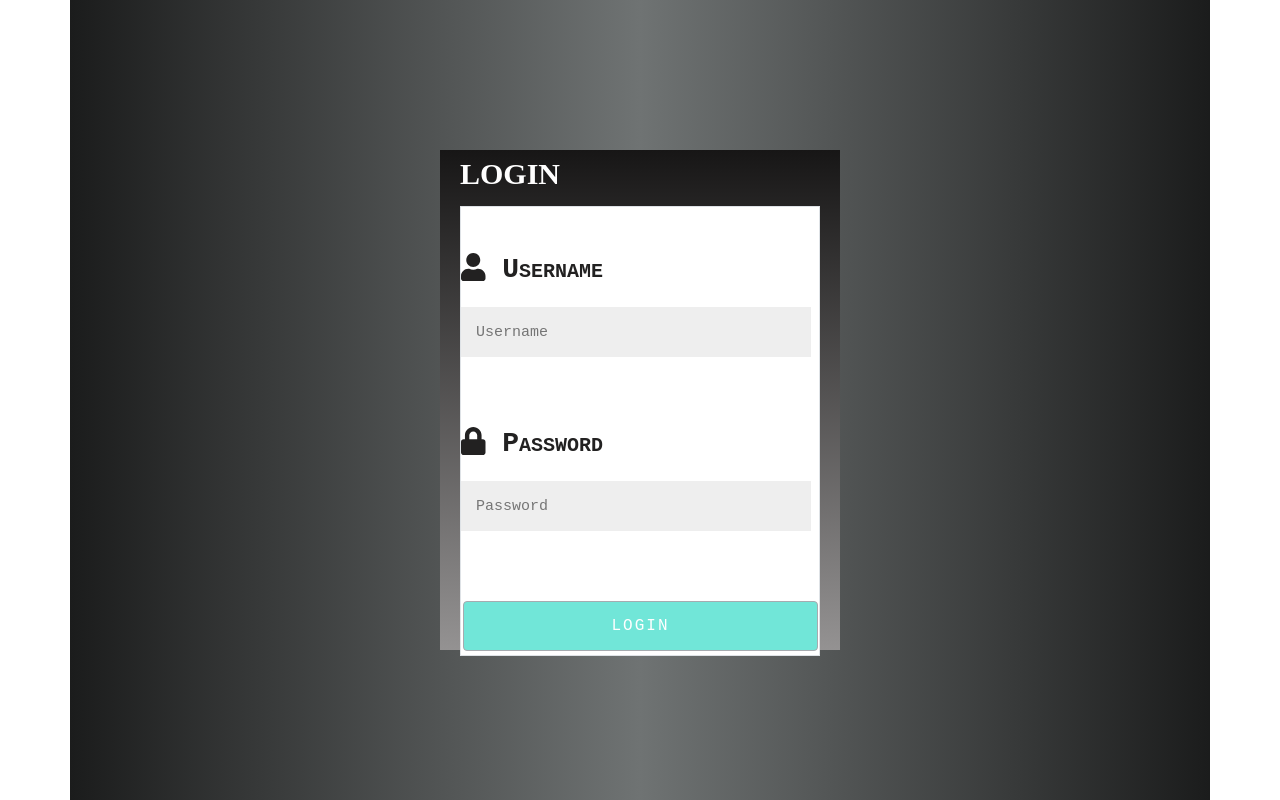
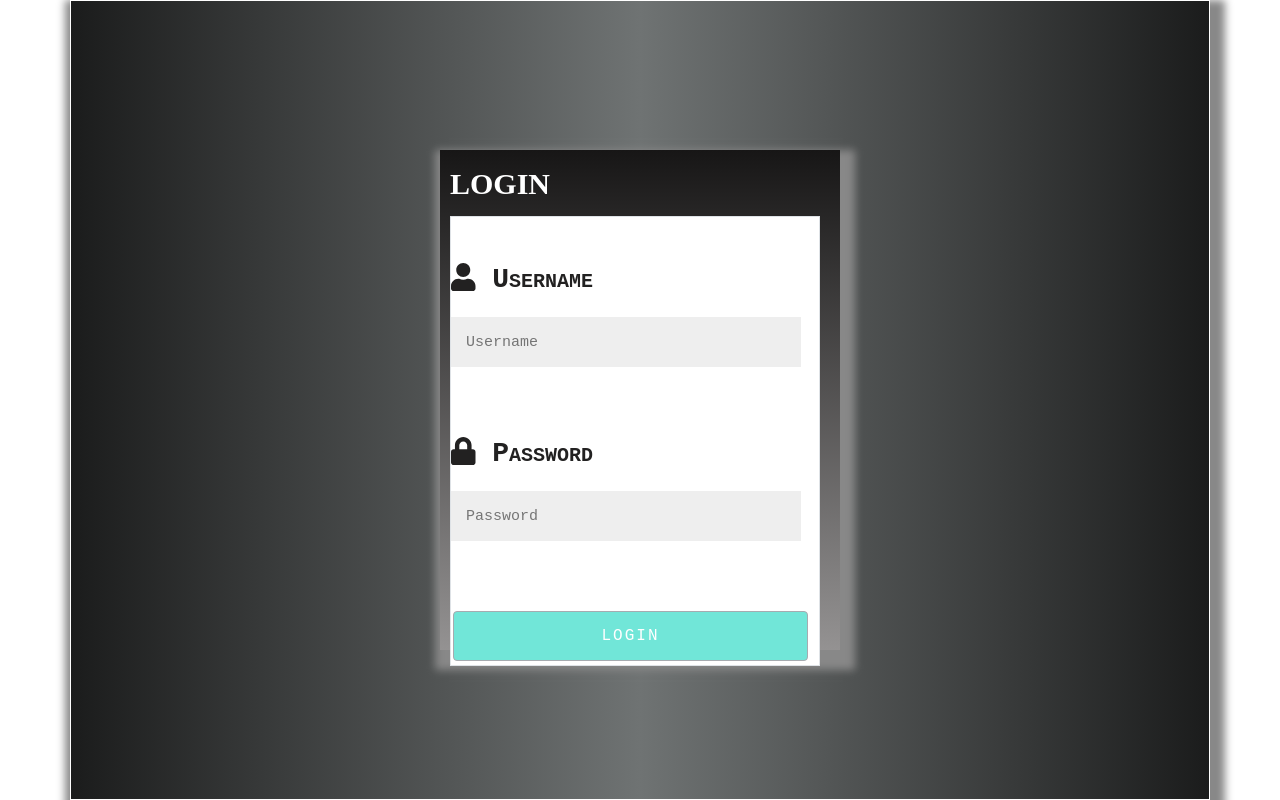
Before and after one commit to 99002482/Shadow_Project, a React (Create React App) app: page /Login in a window 1280 px wide. Built offline with nearby package versions, Linux system fonts and the light colour scheme.

Commit message:
added login box style

```diff
--- a/src/App.css
+++ b/src/App.css
@@ -20,6 +20,9 @@
   background-size: cover;
   height: 100%;
   background: linear-gradient(0.25turn, #1B1C1C,#6F7373 , #1B1C1C);
+  border: 1px solid;
+  padding: 10px;
+  box-shadow: 5px 10px 8px 10px #888888;
 
 }
 body, html, #root, .app, .container {
@@ -69,7 +72,8 @@ height: 100vh;
  height: 500px;
  max-width: 400px;
  padding-left: 20px;
-
+ padding: 10px;
+ box-shadow: 5px 10px 8px 10px #888888;
  padding-right: 20px;
  color: rgb(34, 33, 33);
  font-family: 'Courier New', Courier, monospace;
```
